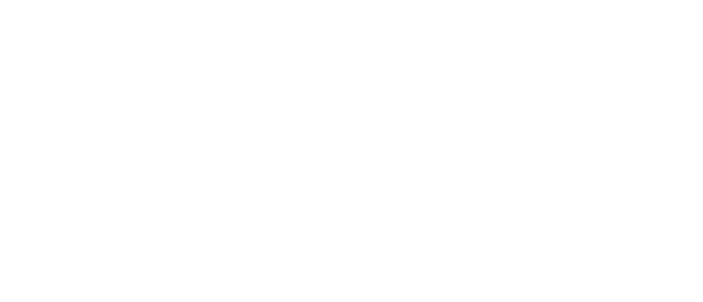
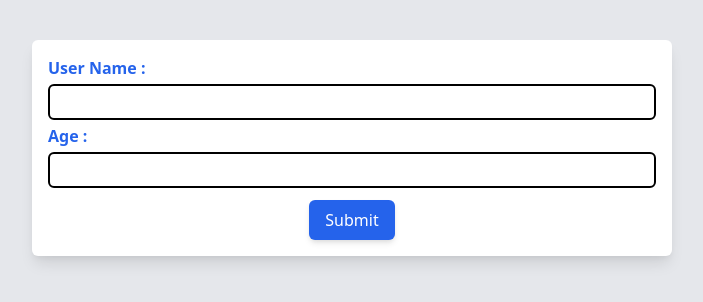
Before and after one commit to ajs-codes/React-Track, a React (Create React App) app: page /user-project in a window 1280 px wide. Before the commit this address had no page. Shown: the top 302 px of the page, without its empty margins (288-991 px from the left). Built offline with nearby package versions, Linux system fonts and the light colour scheme.

Commit message:
new user project components added

```diff
--- a/src/App.js
+++ b/src/App.js
@@ -1,7 +1,8 @@
 import React from "react";
-import TodoApp from "./components/TodoApp.jsx";
+import TodoApp from "./components/todo/TodoApp.jsx";
 import Homepage from "./components/Homepage.jsx";
 import Animation from "./components/Animation.jsx";
+import UserUi from "./components/user-project/UserUi.jsx";
 import { BrowserRouter as Router, Routes, Route } from "react-router-dom";
 
 function App() {
@@ -12,6 +13,7 @@
           <Route path="/" element={<Homepage />}/>
           <Route path="/react-todo" element={<TodoApp />}/>
           <Route path="/framer-motion" element={<Animation />}/>
+          <Route path="user-project" element={<UserUi/>} />
         </Routes>
       </Router>
     </>
--- a/src/Components/Homepage.jsx
+++ b/src/Components/Homepage.jsx
@@ -12,6 +12,9 @@
         <Link to="/framer-motion" className="text-blue-600 underline">
           React Animations
         </Link>
+        <Link to="/user-project" className="text-blue-600 underline">
+          User Project
+        </Link>
       </div>
     </main>
   );
--- /dev/null
+++ b/src/Components/user-project/AddUser.jsx
@@ -0,0 +1,45 @@
+import Button from "./Button";
+const AddUser = () => {
+  const submitHandler = (e) => {
+    e.preventDefault();
+  };
+  return (
+    <section className="w-screen flex justify-center py-10">
+      <form
+        className="flex flex-col w-2/4 bg-white p-4 rounded-md shadow-lg"
+        onSubmit={submitHandler}
+      >
+        <label htmlFor="username" className="text-blue-600 font-semibold">
+          User Name :{" "}
+        </label>
+        <input
+          type="text"
+          name="username"
+          id="username"
+          className="border-2 border-black rounded-md my-1 p-1"
+        />
+        <label htmlFor="age" className="text-blue-600 font-semibold">
+          Age :
+        </label>
+        <input
+          type="number"
+          name="age"
+          id="age"
+          className="border-2 border-black rounded-md my-1 p-1"
+        />
+        <div className="text-center">
+          <Button
+            className={
+              "bg-blue-600 py-2 px-4 mt-2 text-white rounded-md shadow-md border-0 outline-none"
+            }
+            type={"submit"}
+            onClick={submitHandler}
+          >
+            Submit
+          </Button>
+        </div>
+      </form>
+    </section>
+  );
+};
+export default AddUser;
--- /dev/null
+++ b/src/Components/user-project/Button.jsx
@@ -0,0 +1,13 @@
+const Button = (props) => {
+  return (
+    <button
+      className={props.className}
+      type={props.type || "button"}
+      onClick={props.onClick}
+    >
+      {props.children}
+    </button>
+  );
+};
+
+export default Button;
--- /dev/null
+++ b/src/Components/user-project/UserUi.jsx
@@ -0,0 +1,11 @@
+import AddUser from "./AddUser";
+
+const UserUi = () => {
+    return (
+        <main className="min-h-screen w-screen bg-gray-200">
+        <AddUser/>
+        </main>
+    )
+}
+
+export default UserUi;
```
Also changed, not shown: src/Components/todo/TodoApp.jsx (renamed from src/Components/TodoApp.jsx), src/Components/todo/TodoForm.jsx (renamed from src/Components/TodoForm.jsx), src/Components/todo/TodoItems.jsx (renamed from src/Components/TodoItems.jsx), src/Components/todo/Todos.jsx (renamed from src/Components/Todos.jsx).
